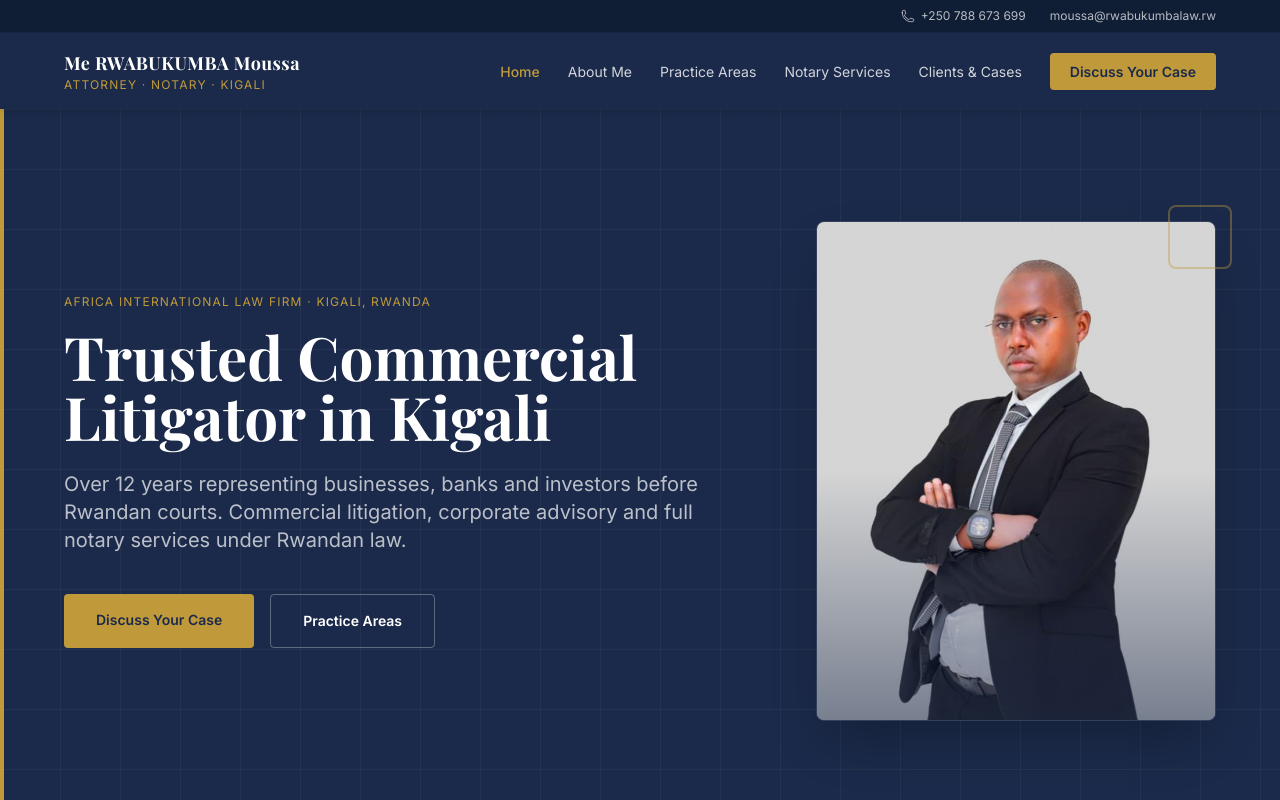
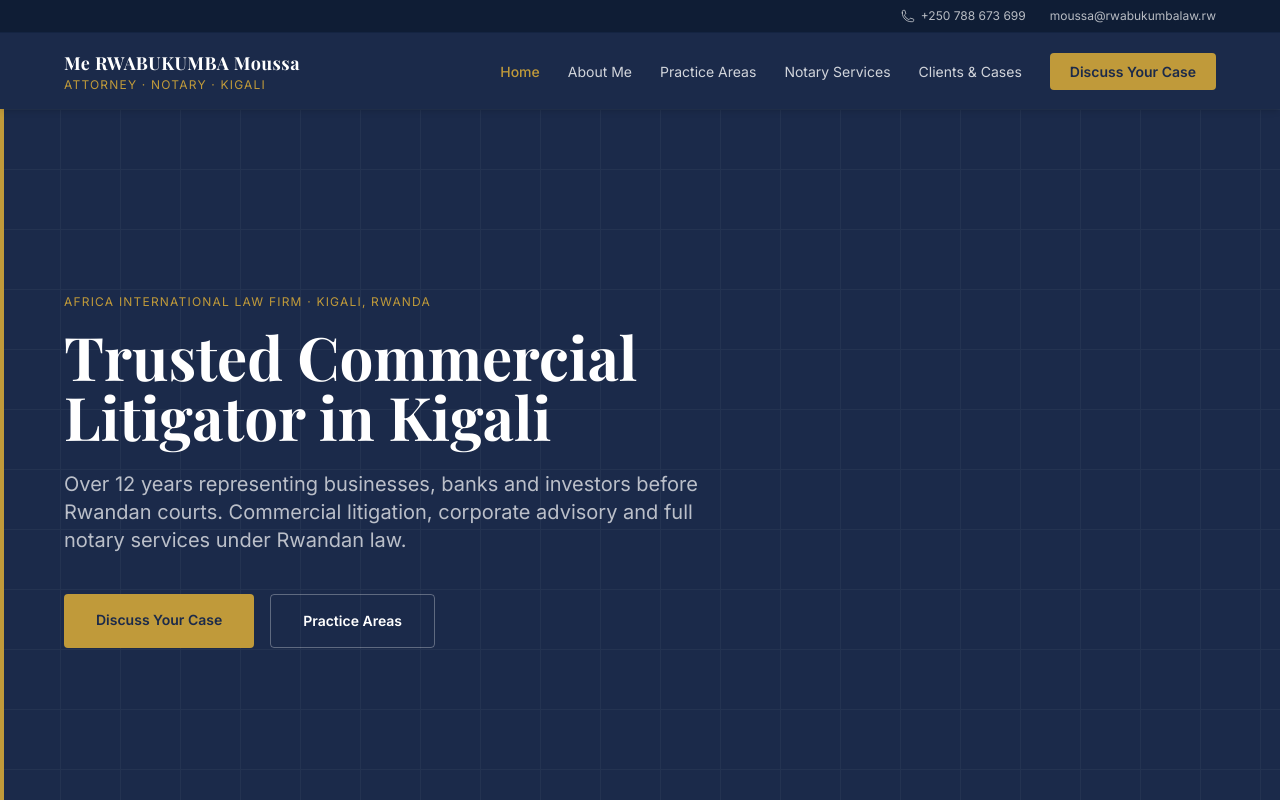
Before and after one commit to Joshuahobby/Rwabukumba, a Next.js app: page / in a window 1280 px wide. Shown: the top 800 px of the page. Built offline with nearby package versions, Linux system fonts and the light colour scheme; a web font is replaced by a local one.

Commit message:
style(design): FINDING-003 — add fade-up hero entrance, prefers-reduced-motion guarded

```diff
--- a/app/globals.css
+++ b/app/globals.css
@@ -31,4 +31,24 @@
   .text-balance {
     text-wrap: balance;
   }
+
+  /* Hero entrance — only for users who haven't asked for reduced motion */
+  @media (prefers-reduced-motion: no-preference) {
+    @keyframes fade-up {
+      from {
+        opacity: 0;
+        transform: translateY(14px);
+      }
+      to {
+        opacity: 1;
+        transform: none;
+      }
+    }
+    .animate-fade-up {
+      animation: fade-up 0.6s ease-out both;
+    }
+    .animate-fade-up-delayed {
+      animation: fade-up 0.7s ease-out 0.15s both;
+    }
+  }
 }
--- a/app/page.tsx
+++ b/app/page.tsx
@@ -45,7 +45,7 @@ export default function HomePage() {
         <div className="absolute left-0 top-0 bottom-0 w-1 bg-gold" />
 
         <div className="relative max-w-site mx-auto px-6 py-24 md:py-32 lg:py-28 grid grid-cols-1 lg:grid-cols-[1fr_minmax(0,400px)] gap-16 items-center">
-          <div>
+          <div className="animate-fade-up">
             <p className="text-gold text-xs font-sans tracking-widest uppercase mb-4">
               Africa International Law Firm · Kigali, Rwanda
             </p>
@@ -72,7 +72,7 @@ export default function HomePage() {
           </div>
 
           {/* Portrait — desktop only; hero stays compact on mobile */}
-          <div className="relative hidden lg:block">
+          <div className="relative hidden lg:block animate-fade-up-delayed">
             <div className="relative aspect-[4/5] rounded-lg overflow-hidden border border-white/10 shadow-2xl">
               <Image
                 src="/moussa.jpg"
```
